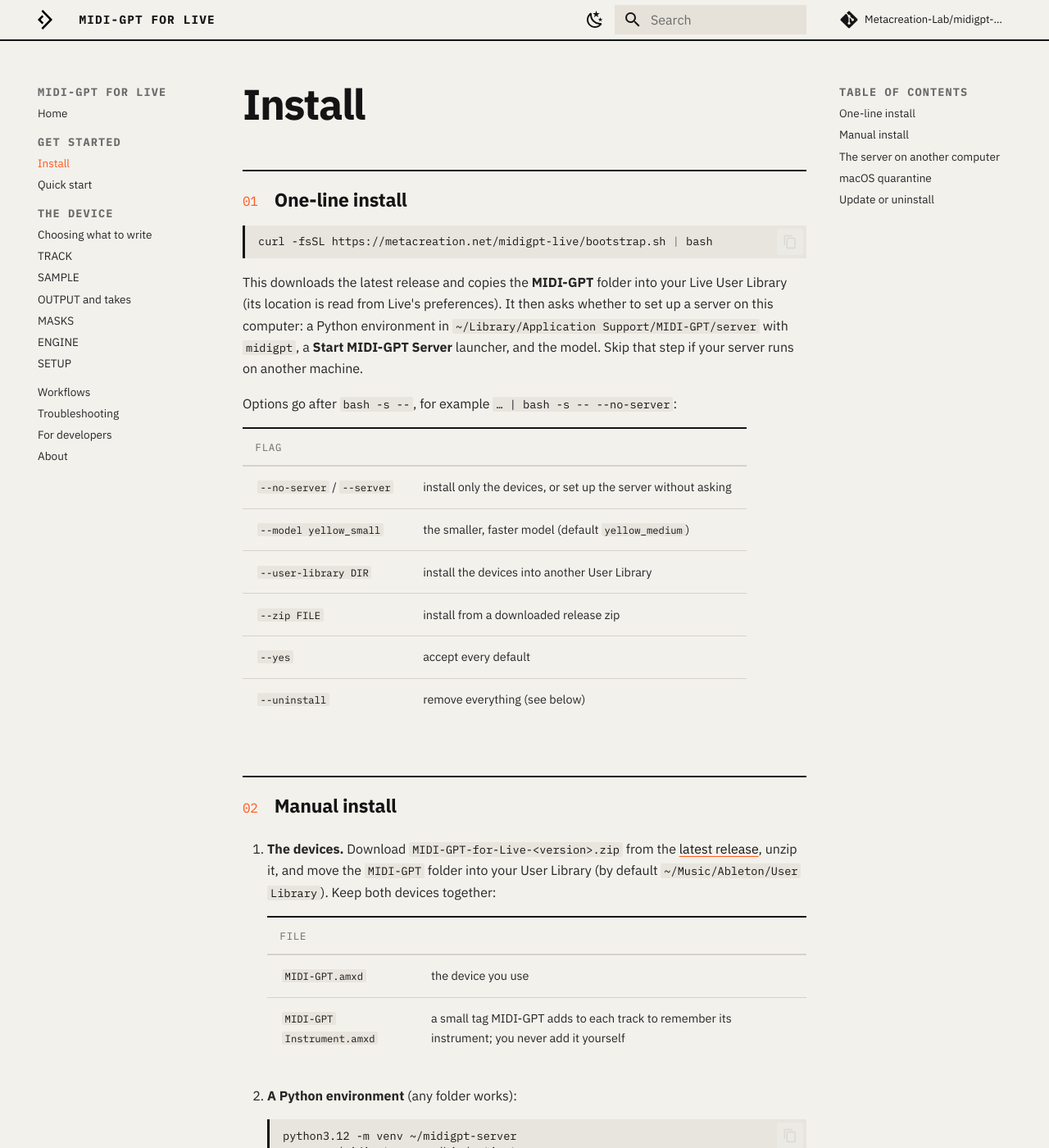
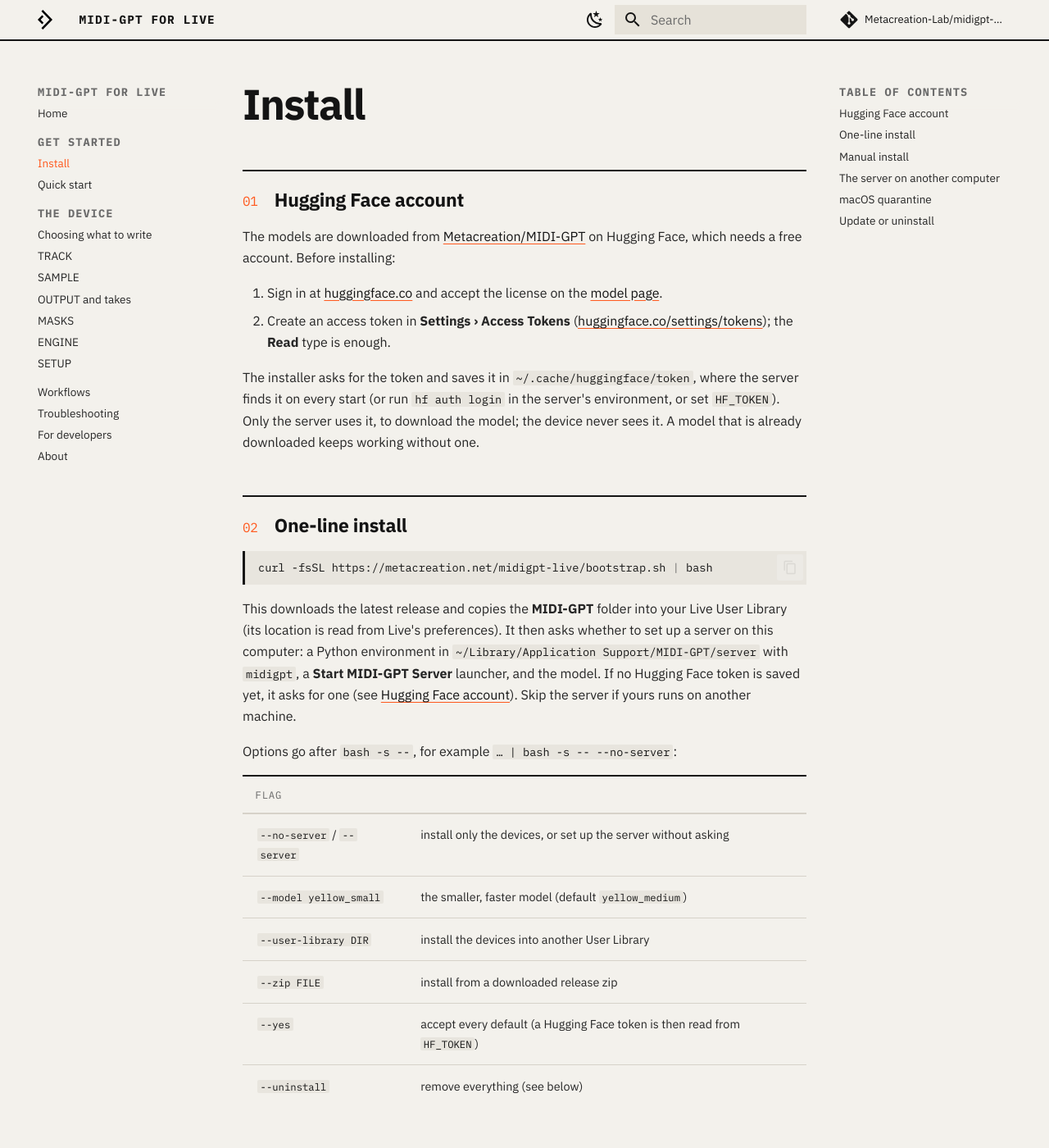
Before and after one commit to Metacreation-Lab/midigpt-LIVE, an MkDocs documentation site: the page built from docs/install.md, in a window 1280 px wide and 1400 px high. Shown: the whole window at 82% size. Built offline with MkDocs 1.6.1 and Material for MkDocs 9.7.7, drawn with Linux system fonts in a browser that asks for light colours; comment, search, counter and statistics services are not loaded; some of the changed text lies outside the part shown.

Commit message:
Hugging Face access for the gated models (0.2.1)
Before downloading the model, the installer checks Hugging Face access
(already downloaded, access, no token, no access, offline). Without
access it explains the license and token steps, reads a token without
echoing it and saves it with huggingface_hub.login, where midigpt-http
reads it on every start. With --yes it saves HF_TOKEN. The check
ignores HF_TOKEN so it reflects the token the launcher's server will
use. A download refused for a gated repo prints the license link.

The Start MIDI-GPT Server window stays open when the server exits on
an error, and NO LINK points to the server window.

README and install docs: a Hugging Face account step, the manual
install's hf auth login, troubleshooting rows. Version 0.2.1.

Closes #1

````diff
--- a/docs/install.md
+++ b/docs/install.md
@@ -1,4 +1,18 @@
 # Install
+
+## Hugging Face account
+
+The models are downloaded from [Metacreation/MIDI-GPT](https://huggingface.co/Metacreation/MIDI-GPT) on Hugging
+Face, which needs a free account. Before installing:
+
+1. Sign in at [huggingface.co](https://huggingface.co) and accept the license on the
+   [model page](https://huggingface.co/Metacreation/MIDI-GPT).
+2. Create an access token in **Settings › Access Tokens**
+   ([huggingface.co/settings/tokens](https://huggingface.co/settings/tokens)); the **Read** type is enough.
+
+The installer asks for the token and saves it in `~/.cache/huggingface/token`, where the server finds it on every
+start (or run `hf auth login` in the server's environment, or set `HF_TOKEN`). Only the server uses it, to download
+the model; the device never sees it. A model that is already downloaded keeps working without one.
 
 ## One-line install
 
@@ -9,7 +23,8 @@
 This downloads the latest release and copies the **MIDI-GPT** folder into your Live User Library (its location is
 read from Live's preferences). It then asks whether to set up a server on this computer: a Python environment in
 `~/Library/Application Support/MIDI-GPT/server` with `midigpt`, a **Start MIDI-GPT Server** launcher, and the model.
-Skip that step if your server runs on another machine.
+If no Hugging Face token is saved yet, it asks for one (see [Hugging Face account](#hugging-face-account)). Skip the
+server if yours runs on another machine.
 
 Options go after `bash -s --`, for example `… | bash -s -- --no-server`:
 
@@ -19,7 +34,7 @@
 | `--model yellow_small` | the smaller, faster model (default `yellow_medium`) |
 | `--user-library DIR` | install the devices into another User Library |
 | `--zip FILE` | install from a downloaded release zip |
-| `--yes` | accept every default |
+| `--yes` | accept every default (a Hugging Face token is then read from `HF_TOKEN`) |
 | `--uninstall` | remove everything (see below) |
 
 ## Manual install
@@ -48,7 +63,13 @@
 
     On an Intel Mac, add `"torch<2.3" "numpy<2"` (the last PyTorch built for Intel Macs).
 
-4. **Start the server:**
+4. **Sign in to Hugging Face** with your token (see [Hugging Face account](#hugging-face-account)):
+
+    ```bash
+    hf auth login
+    ```
+
+5. **Start the server:**
 
     ```bash
     midigpt-http --pretrained yellow_medium --host 127.0.0.1 --port 3456
@@ -83,3 +104,4 @@
 
 This removes the MIDI-GPT folder from the User Library, the server environment, the launchers and the settings.
 Downloaded models stay in `~/.cache/huggingface`; delete `models--Metacreation--MIDI-GPT` there to free the space.
+The Hugging Face token stays there too; `hf auth logout` removes it.
````
Also changed, not shown: CHANGELOG.md (+11 -0 lines), CLAUDE.md (+1 -1 lines), README.md (+25 -6 lines), docs/quickstart.md (+1 -1 lines), docs/troubleshooting.md (+3 -2 lines), 5 other files.
